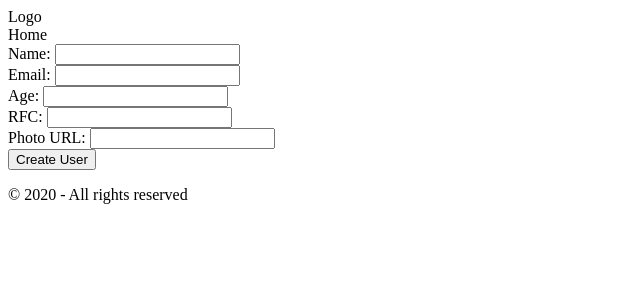
After one commit to ElStoico/web-ii-deAlbaCastellanos, a Django app: page /users/create in a window 1280 px wide. The commit adds this page. Shown: the top 300 px of the page, without its empty margins (0-640 px from the left). Run offline with Django 5.2, Linux system fonts and the light colour scheme; parts of the project's set-up code (start-up, migrations or seed data) failed here and were passed over.

Commit message:
Avances en clase

```diff
--- a/django-app-modelo/modelo_app/static/css/users.css
+++ b/django-app-modelo/modelo_app/static/css/users.css
@@ -37,6 +37,5 @@ img {
 }
 
 .g {
-    border: 2px solid red;
     display: flex;
 }
--- /dev/null
+++ b/django-app-modelo/modelo_app/static/js/user.js
@@ -0,0 +1,28 @@
+const button = document.querySelector("create-user-button");
+button.addEventListener("click", function(params){
+    event.preventDefault();
+    const form = document.querySelector("#create-user-form");
+    const formData = new FormData(form)
+    const data = {};
+
+    const token = document.querySelector("#csrf-token");
+    formData.forEach((value, key) => {
+        data[key] = value;
+    });
+
+    fetch(USER_CREATE_URL,{
+        method:'POST',
+        headers:{
+            "X-CSRFToken": token,
+            "Accept": "application/json",
+            "Content-Type": 'application/json'
+        },
+        body: JSON.stringify(data)
+    }).then((res)=> res.json()).then((value) => {
+        console.log(value);
+    }).catch((error) => {
+        console.log(error);
+    });
+
+    alert("Hola");
+})
--- /dev/null
+++ b/django-app-modelo/modelo_app/templates/base/base.html
@@ -0,0 +1,26 @@
+<!DOCTYPE html>
+<html lang="en">
+{% load static %}
+
+<head>
+    <meta charset="UTF-8">
+    <meta name="viewport" content="width=device-width, initial-scale=1.0">
+    <title>Document</title>
+
+    {% block styles %}
+    {% endblock %}
+</head>
+<body>
+    {% include 'base/header.html' %}
+
+    <main>
+        {% block content %}
+        {% endblock %}
+    </main>
+
+    {% include 'base/footer.html' %}
+
+</body>
+    {% block scripts %}
+    {% endblock %}
+</html>
--- /dev/null
+++ b/django-app-modelo/modelo_app/templates/base/footer.html
@@ -0,0 +1,3 @@
+<footer>
+    <p>&copy; 2020 - All rights reserved</p>
+</footer>
--- /dev/null
+++ b/django-app-modelo/modelo_app/templates/base/header.html
@@ -0,0 +1,12 @@
+<nav>
+    <div>
+        <div class="menu-logo">
+            <a>Logo</a>
+        </div>
+        <div class="menu-options">
+            <div>
+                <a>Home</a>
+            </div>
+        </div>
+    </div>
+</nav>
--- /dev/null
+++ b/django-app-modelo/modelo_app/templates/users/create.html
@@ -0,0 +1,32 @@
+{% extends "base/base.html" %}
+{% load static %}
+<link rel="stylesheet" href="{% static 'css/user_form.css' %}">
+{% block content %}
+
+<form method="POST" action="{% url 'createUser' %}" class="create-user-form" id="create-user-form">
+    {% csrf_token %}
+    <label for="name">Name:</label>
+    <input type="text" id="name" name="name" required><br>
+
+    <label for="email">Email:</label>
+    <input type="email" id="email" name="email" required><br>
+
+    <label for="age">Age:</label>
+    <input type="number" id="age" name="age" required><br>
+
+    <label for="rfc">RFC:</label>
+    <input type="text" id="rfc" name="rfc" required><br>
+
+    <label for="photo">Photo URL:</label>
+    <input type="text" id="photo" name="photo" required><br>
+
+    <button type="create-user-button">Create User</button>
+</form>
+{% endblock %}
+
+{% block scripts %}
+<script>
+    const USER_CREATE_URL = "{% url 'createUser-by-fetch' %}"
+</script>
+<script src="{% static 'js/user.js' %}"></script>
+{% endblock %}
--- a/django-app-modelo/modelo_app/users/urls.py
+++ b/django-app-modelo/modelo_app/users/urls.py
@@ -2,5 +2,9 @@ from django.urls import path
 from . import views
 
 urlpatterns = [
+    path("create", views.createUserView, name="createUserView"),
+    path("createUser", views.createUser, name="createUser"),
+    path("details/<int:id>", views.userDetail, name="userDetail"),
     path("", views.usersIndex, name="indexUsers"),
+    path("createUser-by-fetch", views.createUserByFetch, name="createUser-by-fetch")
 ]
--- a/django-app-modelo/modelo_app/users/views.py
+++ b/django-app-modelo/modelo_app/users/views.py
@@ -1,8 +1,49 @@
-from django.shortcuts import render
+from django.shortcuts import render, get_object_or_404
+from django.http import JsonResponse
+import json
 
 from .models import Users
 
 def usersIndex(request):
     # Obtener todos los usuarios sin direcciones
-    users = Users.objects.all().values('id', 'name', 'email', 'photo')
+    users = Users.objects.all().values('id', 'name', 'email', 'photo', 'age')
+
     return render(request, 'users/index.html', {'users': users})
+
+def createUserView(request):
+    return render(request, "users/create.html")
+
+def createUserByFetch(request):
+    body_unicode = request.body.decode('utf-8')
+    body = json.loads(body_unicode)
+    return JsonResponse({
+        "NOMBRE_RECIBIDO": body.get("name")
+    })
+
+def createUser(request):
+    data={}
+    try:
+        if request.method == "POST":
+            name = request.POST.get("name")
+            email = request.POST.get("email")
+            age = request.POST.get("age")
+            rfc = request.POST.get("rfc")
+            photo = request.POST.get("photo")
+
+            user = Users(name = name, email = email, age = age, rfc = rfc, photo = photo)
+            user.save()
+            data["user"] = user
+            data["message"] = "User created"
+            data["status"] = "success"
+    except Exception as e:
+        data["message"] = str(e)
+        data["status"] = "error"
+
+    return render(request, "users/create.html", data)
+
+def userDetail(request, id):
+    user = Users.objects.get(id=id)
+    data = {
+        "user":user
+    }
+    return render(request, "users/detail.html", data)
```
Also changed, not shown: django-app-modelo/modelo_app/templates/components/UserCard.html (added, +18 -0 lines), django-app-modelo/modelo_app/templates/users/details.html (added, +13 -0 lines), django-app-modelo/modelo_app/templates/users/index.html (+15 -12 lines), django-app-modelo/modelo_app/users/models.py (+5 -4 lines), django-app-modelo/modelo_app/db.sqlite3, django-app-modelo/modelo_app/users/migrations/0002_remove_user_adress_created_date_and_more.py (added).
